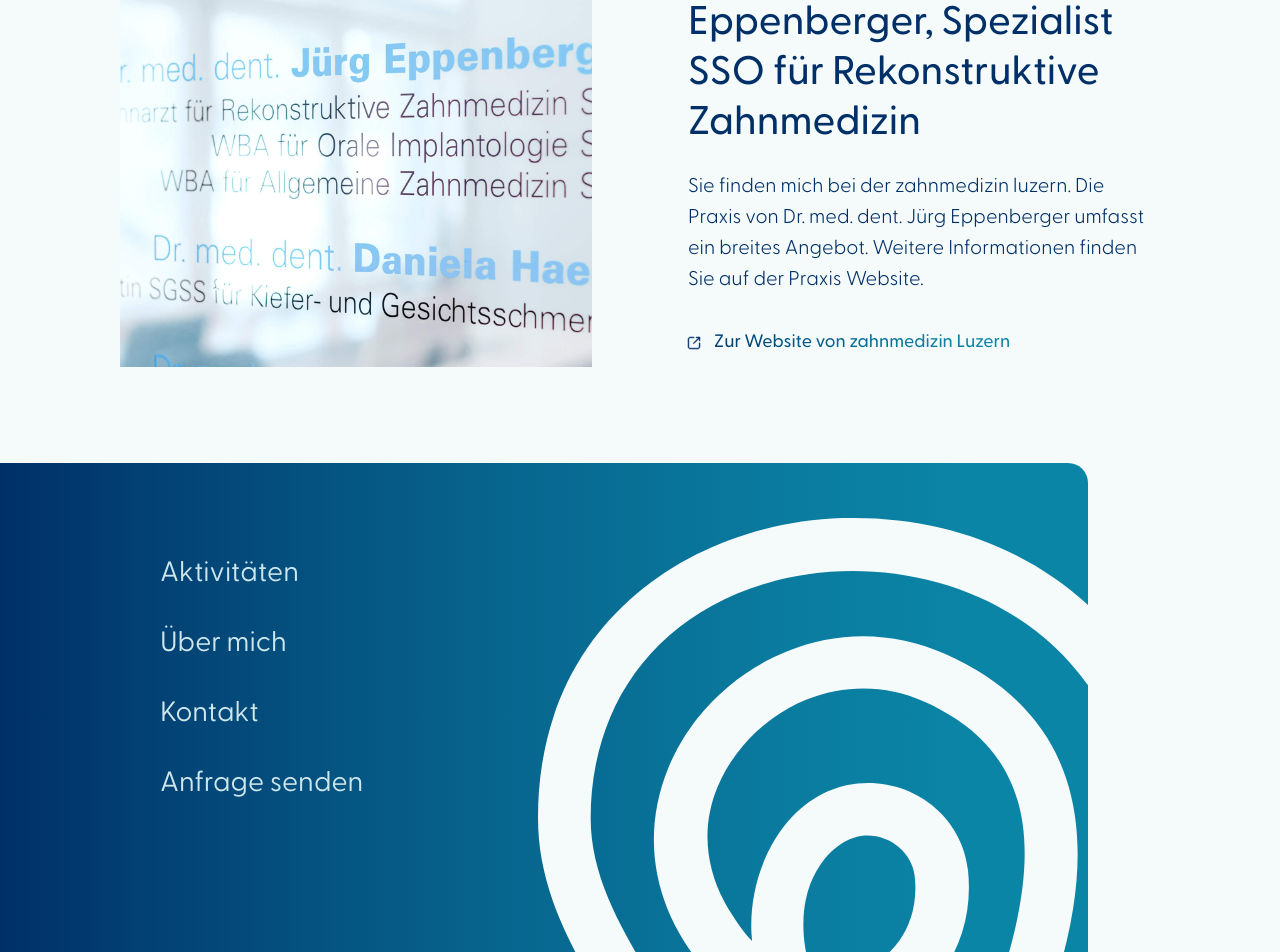
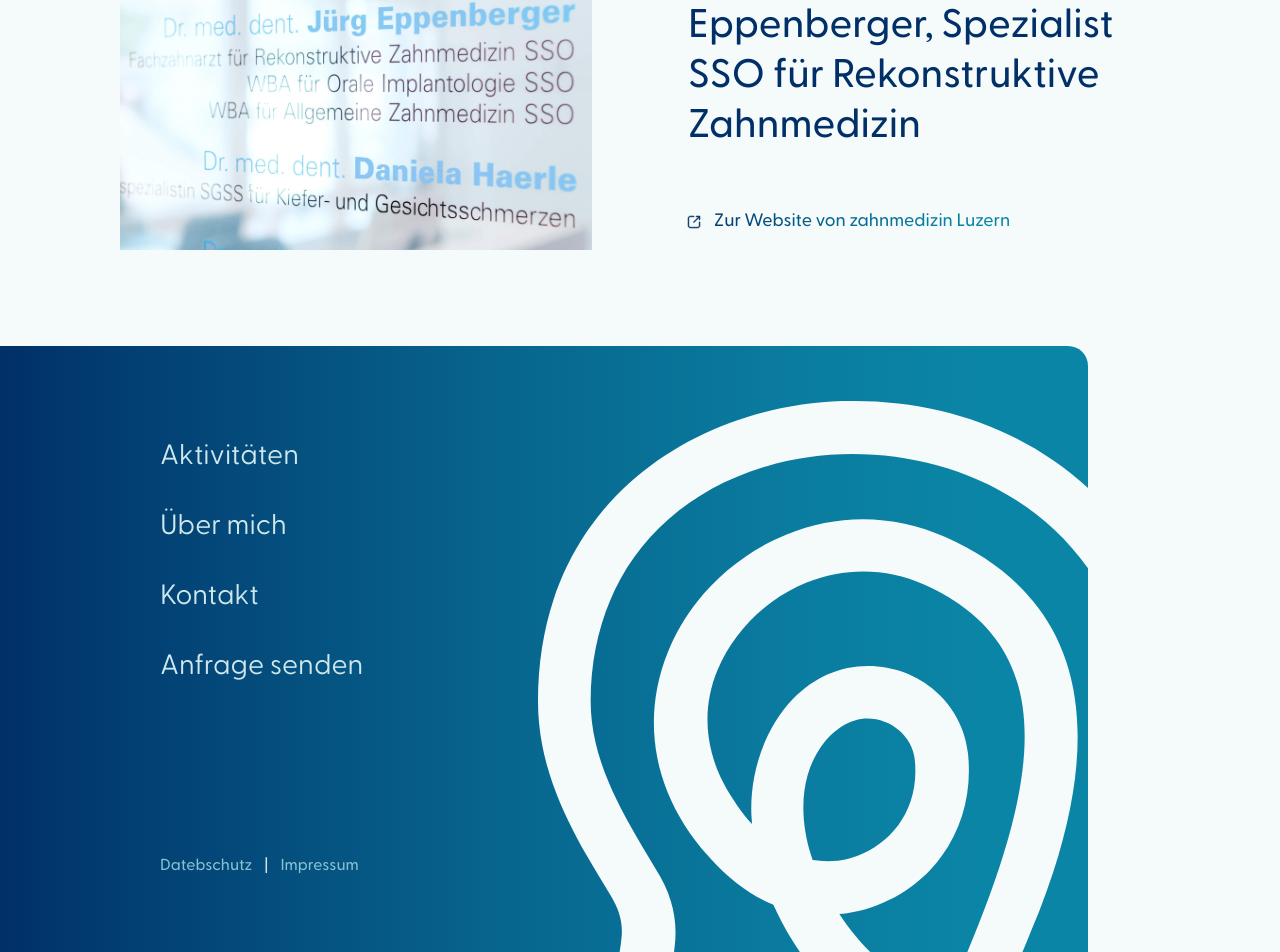
Before and after one commit to jeromehaas/haerle-practice-web, a Next.js app: page /kontakt in a window 1280 px wide. Shown: the part 1867-2819 px from the top of the page. Built offline with nearby package versions, Linux system fonts and the light colour scheme.

Commit message:
Fix: set correct link for website

```diff
--- a/pages/kontakt.js
+++ b/pages/kontakt.js
@@ -11,11 +11,11 @@ const Kontakt = () => {
       <ContactForm data={{ anchorId: 'kontakt-formular'}} />
       <Article data={{
         title: 'Sie finden mich in der Praxis von Dr. Jürg Eppenberger, Spezialist SSO für Rekonstruktive Zahnmedizin',
-        text: 'Sie finden mich bei der zahnmedizin luzern. Die Praxis von Dr. med. dent. Jürg Eppenberger umfasst ein breites Angebot. Weitere Informationen finden Sie auf der Praxis Website.',
+        text: '',
         imageSrc: '/images/12-daniela-haerle-kontakt.jpg',
         imageAlt: '',
         linkText: 'Zur Website von zahnmedizin Luzern',
-        linkHref: 'https://zahnarzt-luzern-zahnklinik.ch/',
+        linkHref: 'https://www.zahnmedizinluzern.ch ',
         linkIcon: 'external-link'
       }} />
     </Page>
```
